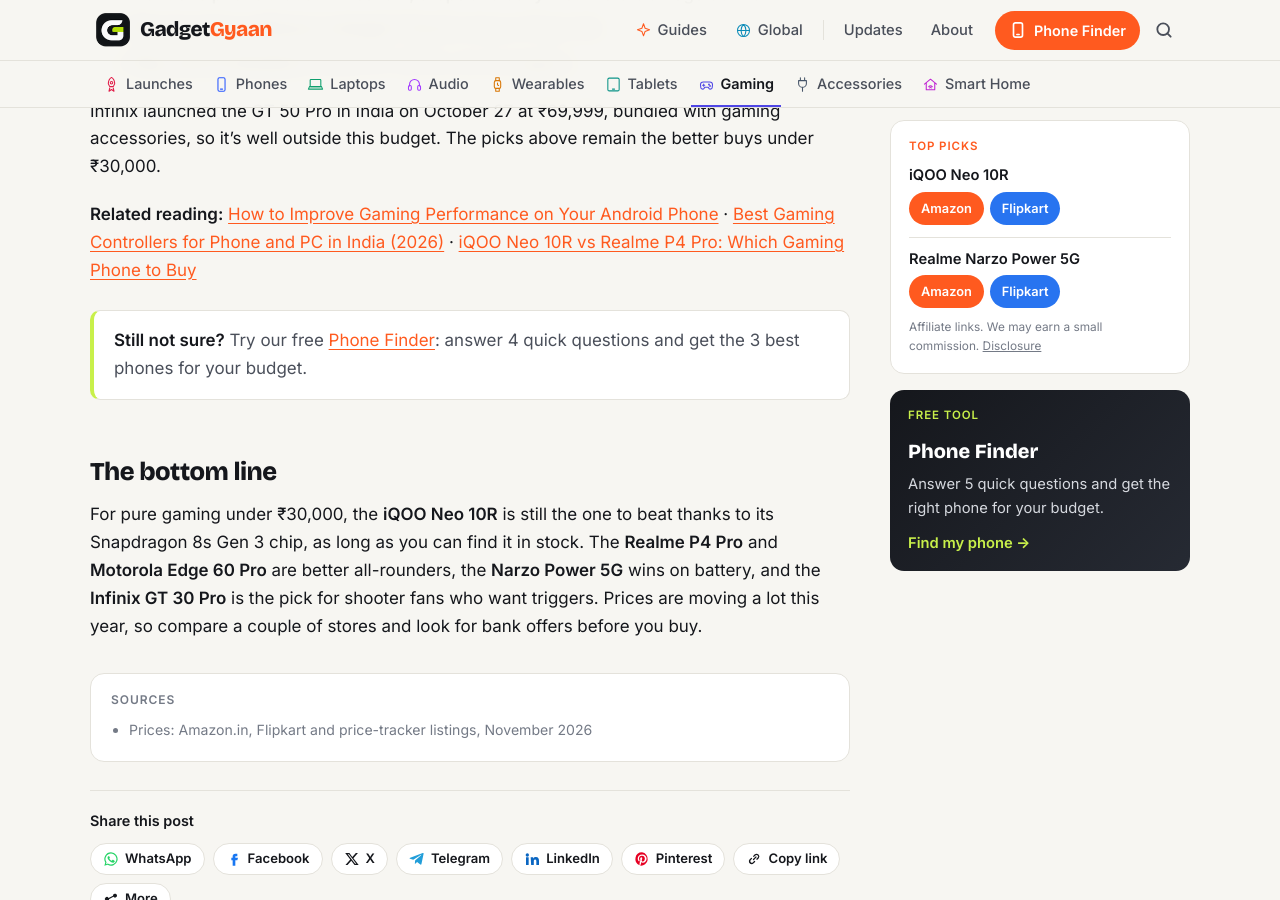
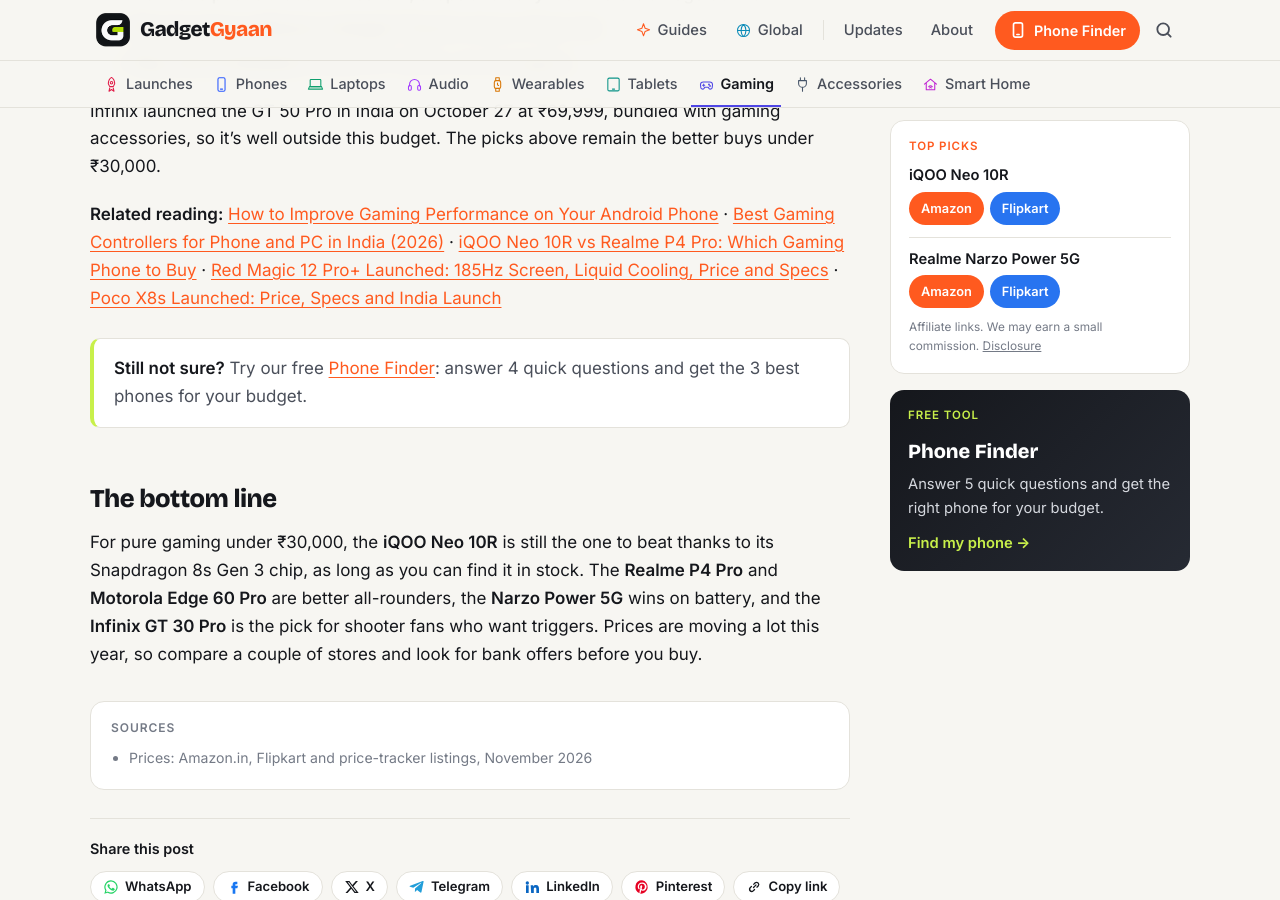
Before and after one commit to kiteksood167/kiteksood167.github.io, a Jekyll site: the page built from _posts/2026-10-24-best-gaming-phones-under-30000.md, in a window 1280 px wide and 900 px high, scrolled down 5985 px. Built offline with Jekyll 4.4.1, drawn with Linux system fonts in a browser that asks for light colours; comment, search, counter and statistics services are not loaded.

Commit message:
Internal links: gaming phones, iOS 27.2 and Echo posts link to weakly linked pages
Co-Authored-By: Claude Opus 5.5 <noreply@anthropic.com>
Claude-Session: https://claude.ai/code/session_019q2TsaYyUfQwBS5iqKAhGu

```diff
--- a/_posts/2026-10-24-best-gaming-phones-under-30000.md
+++ b/_posts/2026-10-24-best-gaming-phones-under-30000.md
@@ -94,7 +94,7 @@ The battery is smaller at 5,500mAh, and 45W charging is slower than the rest of
 
 Infinix launched the GT 50 Pro in India on October 27 at ₹69,999, bundled with gaming accessories, so it's well outside this budget. The picks above remain the better buys under ₹30,000.
 
-**Related reading:** [How to Improve Gaming Performance on Your Android Phone](/improve-gaming-performance-android-phone/) · [Best Gaming Controllers for Phone and PC in India (2026)](/best-gaming-controllers-india/) · [iQOO Neo 10R vs Realme P4 Pro: Which Gaming Phone to Buy](/iqoo-neo-10r-vs-realme-p4-pro/)
+**Related reading:** [How to Improve Gaming Performance on Your Android Phone](/improve-gaming-performance-android-phone/) · [Best Gaming Controllers for Phone and PC in India (2026)](/best-gaming-controllers-india/) · [iQOO Neo 10R vs Realme P4 Pro: Which Gaming Phone to Buy](/iqoo-neo-10r-vs-realme-p4-pro/) · [Red Magic 12 Pro+ Launched: 185Hz Screen, Liquid Cooling, Price and Specs](/red-magic-12-pro-plus-launched-price-specs/) · [Poco X8s Launched: Price, Specs and India Launch](/poco-x8s-launched-price-specs-india-launch/)
 
 > **Still not sure?** Try our free [Phone Finder](/phone-finder/): answer 4 quick questions and get the 3 best phones for your budget.
 
```
Also changed, not shown: _posts/2026-10-27-ios-27-2-update-features-eligible-iphones.md (+1 -1 lines), _posts/2026-11-21-echo-dot-vs-echo-pop.md (+1 -1 lines).
